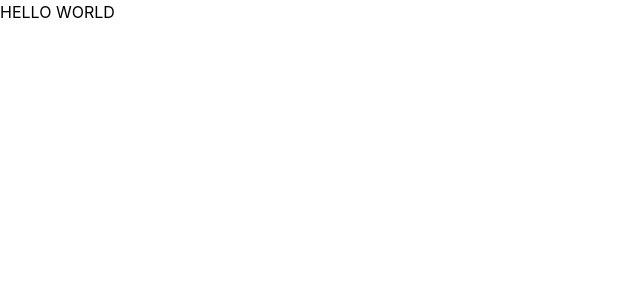
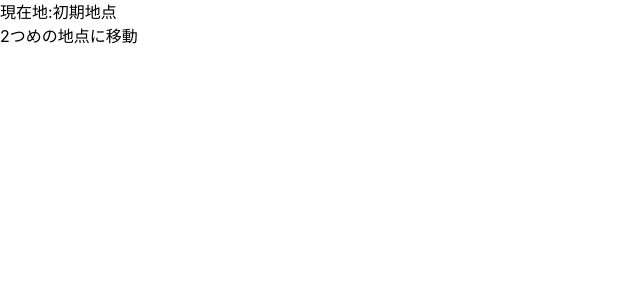
Before and after one commit to yoshizawashusei/fabula-alterius, a React (Vite) app: page / in a window 1280 px wide. Shown: the top 300 px of the page, without its empty margins (0-640 px from the left). Built offline with nearby package versions, Linux system fonts and the light colour scheme.

Commit message:
feature: add Locations(Concept) (#3)
現在地の表記と移動を実装した
2つのcommitに分割するにはこの2機能の結合は強かった

```diff
--- a/src/App.tsx
+++ b/src/App.tsx
@@ -1,3 +1,23 @@
+import { create } from 'zustand';
+
+const useLocation = create((set) => ({
+  currentLocation: '初期地点',
+  moveTo: (to: String) => set({ currentLocation: to }),
+}));
+
 export default function App() {
-  return <div className="App">HELLO WORLD</div>;
+  const currentLocation = useLocation((state) => state.currentLocation);
+  const moveTo = useLocation((state) => state.moveTo);
+  return (
+    <>
+      <span>現在地:{currentLocation}</span>
+      <div
+        onClick={() => {
+          moveTo('2つめの地点');
+        }}
+      >
+        2つめの地点に移動
+      </div>
+    </>
+  );
 }
```
